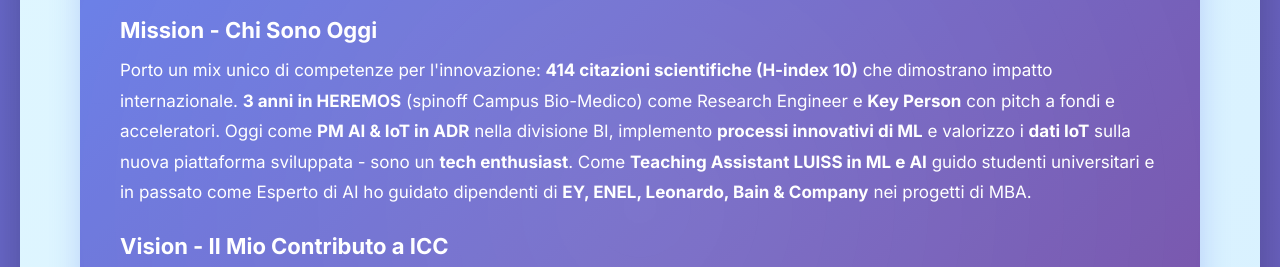
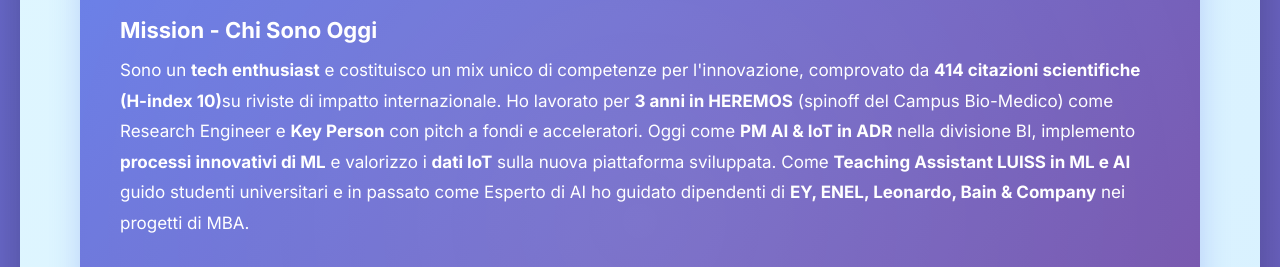
Before and after one commit to sabbachina/Candidatura-icc, a plain HTML site: page index.html in a window 1280 px wide. Shown: the part 482-749 px from the top of the page. Drawn offline with Linux system fonts and the light colour scheme.

Commit message:
Update index.html

```diff
--- a/index.html
+++ b/index.html
@@ -615,7 +615,7 @@
             <h2>Mission & Vision</h2>
             <div class="mission-vision-separator">
                 <h3>Mission - Chi Sono Oggi</h3>
-                <p>Porto un mix unico di competenze per l'innovazione: <strong>414 citazioni scientifiche (H-index 10)</strong> che dimostrano impatto internazionale. <strong>3 anni in HEREMOS</strong> (spinoff Campus Bio-Medico) come Research Engineer e <strong>Key Person</strong> con pitch a fondi e acceleratori. Oggi come <strong>PM AI & IoT in ADR</strong> nella divisione BI, implemento <strong>processi innovativi di ML</strong> e valorizzo i <strong>dati IoT</strong> sulla nuova piattaforma sviluppata - sono un <strong>tech enthusiast</strong>. Come <strong>Teaching Assistant LUISS in ML e AI</strong> guido studenti universitari e in passato come Esperto di AI ho guidato dipendenti di <strong>EY, ENEL, Leonardo, Bain & Company</strong> nei progetti di MBA.</p>
+                <p>Sono un <strong>tech enthusiast</strong> e costituisco un mix unico di competenze per l'innovazione, comprovato da <strong>414 citazioni scientifiche (H-index 10)</strong>su riviste di impatto internazionale. Ho lavorato per <strong>3 anni in HEREMOS</strong> (spinoff del Campus Bio-Medico) come Research Engineer e <strong>Key Person</strong> con pitch a fondi e acceleratori. Oggi come <strong>PM AI & IoT in ADR</strong> nella divisione BI, implemento <strong>processi innovativi di ML</strong> e valorizzo i <strong>dati IoT</strong> sulla nuova piattaforma sviluppata. Come <strong>Teaching Assistant LUISS in ML e AI</strong> guido studenti universitari e in passato come Esperto di AI ho guidato dipendenti di <strong>EY, ENEL, Leonardo, Bain & Company</strong> nei progetti di MBA.</p>
             </div>
             <div>
                 <h3>Vision - Il Mio Contributo a ICC</h3>
```
